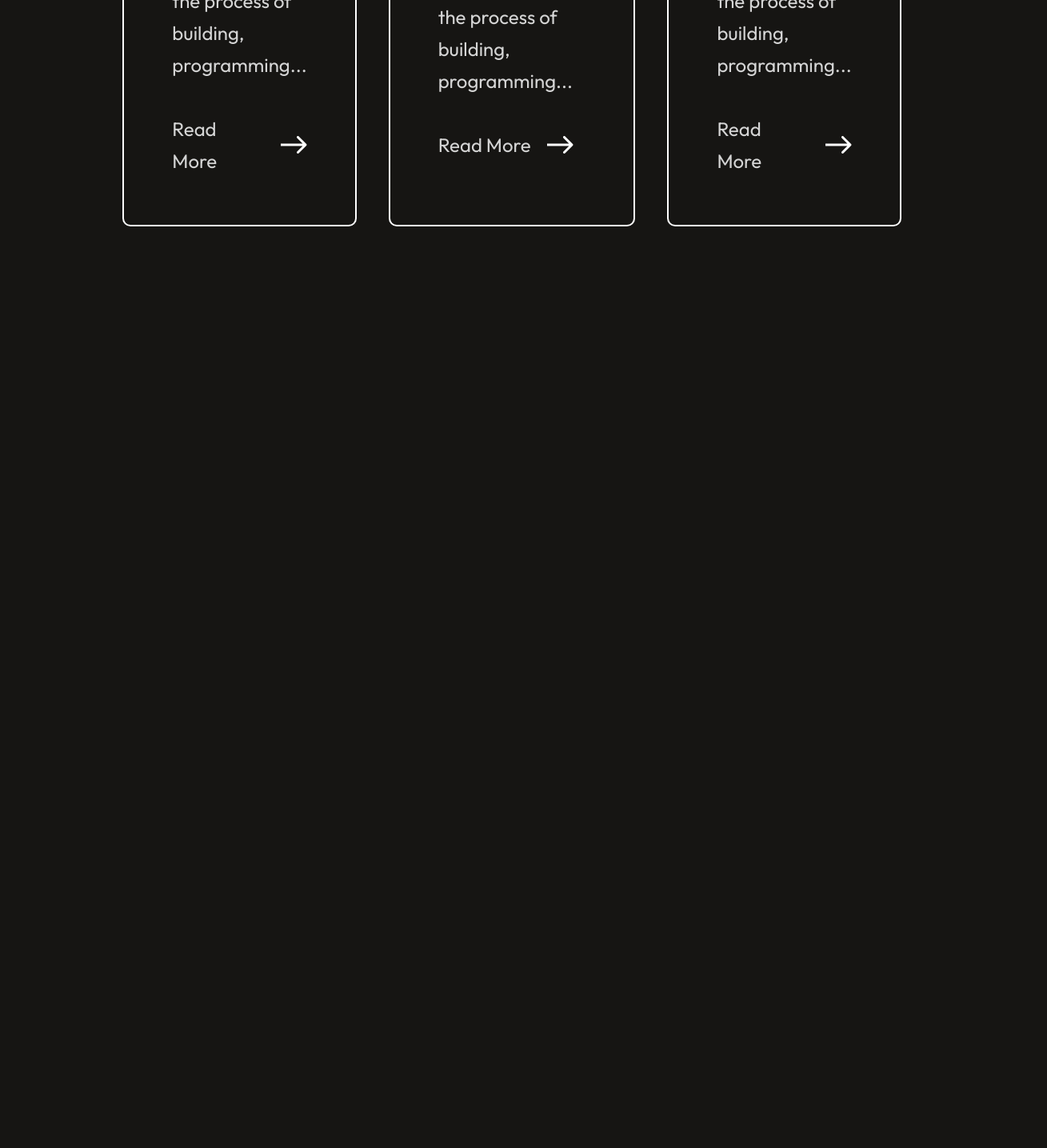
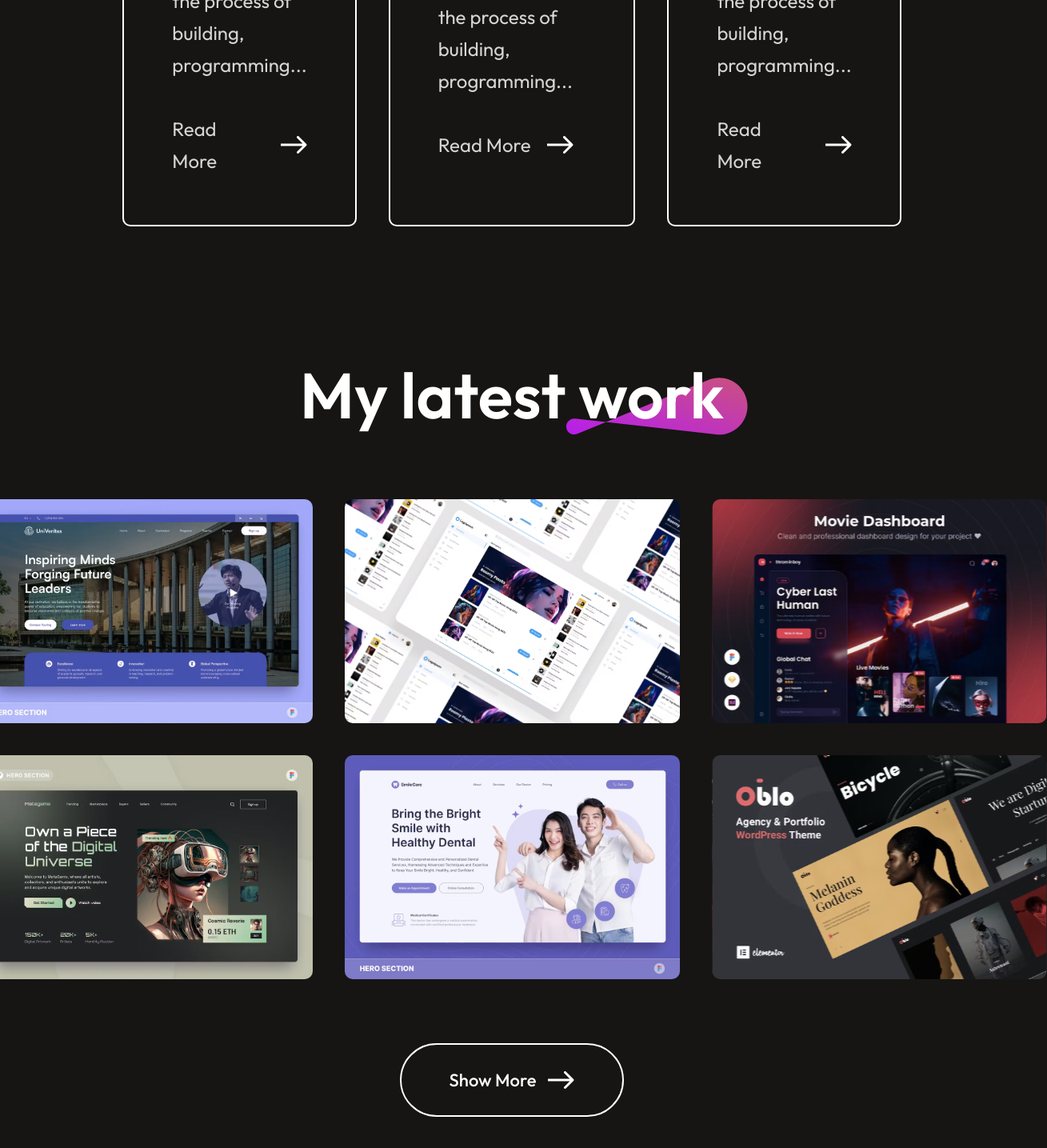
Before and after one commit to JayHaymes/portfolio, a React (Vite) app in the folder portfolio-react/: page / in a window 1280 px wide. Shown: the part 3754-5189 px from the top of the page at 80% size, 1309 px wide, since content can reach past the window. Before the commit the page ends 4117 px from the top, so only its background shows below. Built offline with nearby package versions, Linux system fonts and the light colour scheme.

Commit message:
updated mywork.jsx/css

```diff
--- a/portfolio-react/src/App.jsx
+++ b/portfolio-react/src/App.jsx
@@ -3,6 +3,7 @@
 import Hero from './Components/Navbar/Hero/Hero'
 import About from './Components/About/About'
 import Services from './Components/Services/Services'
+import MyWork from './Components/MyWork/MyWork'
 
 const App = () => {
   return (
@@ -11,6 +12,7 @@
       <Hero/>
       <About/>
       <Services/>
+      <MyWork/>
     </div>
   )
 }
--- /dev/null
+++ b/portfolio-react/src/Components/MyWork/MyWork.css
@@ -0,0 +1,57 @@
+.mywork{
+    display: flex;
+    flex-direction: column;
+    align-items: center;
+    justify-content: center;
+    gap: 80px;
+    margin: 80px 170px;
+}
+.mywork-title{
+    position: relative;
+}
+.mywork-title h1{
+    padding: 0px 30px;
+    font-size: 80px;
+    font-weight: 600;
+}
+.mywork-title img{
+    position: absolute;
+    bottom: 0;
+    right: 0;
+    z-index: -1;
+}
+.mywork-container{
+    display: grid;
+    grid-template-columns: 1fr 1fr 1fr;
+    gap: 40px;
+}
+.mywork-container img {
+    box-sizing: border-box;
+    width: 419px;
+    height: 280px;
+    transition: 0.3s;
+    cursor: pointer;
+}
+
+.mywork-container img:hover{
+    transform: scale(1.10);
+    border: 4px solid #ff00ff;
+    border-radius: 10px;
+    transition: 0.3s;
+}
+.mywork-showmore{
+    display: flex;
+    gap: 15px;
+    border-radius: 50px;
+    border: 2px solid white;
+    padding: 30px 60px;
+    font-size: 22px;
+    font-weight: 500;
+    margin-bottom: 80px;
+    transition: 0.6s;
+    cursor: pointer;
+}
+.mywork-showmore:hover {
+    gap: 30px;
+    transition: 0.6s;
+}
--- /dev/null
+++ b/portfolio-react/src/Components/MyWork/MyWork.jsx
@@ -0,0 +1,27 @@
+import React from 'react'
+import './MyWork.css'
+import theme_pattern from '../../assets/theme_pattern.svg'
+import mywork_data from '../../assets/mywork_data'
+import arrow_icon from '../../assets/arrow_icon.svg'
+
+const MyWork = () => {
+  return (
+    <div className='mywork'>
+        <div className="mywork-title">
+            <h1>My latest work</h1>
+            <img src={theme_pattern} alt="" />
+        </div>
+        <div className="mywork-container">
+            {mywork_data.map((work,index)=>{
+                return <img key={index} src={work.w_img} alt="" />
+            })}
+        </div>
+        <div className="mywork-showmore">
+            <p>Show More</p>
+            <img src={arrow_icon} alt="" />
+        </div>
+    </div>
+  )
+}
+
+export default MyWork
```
